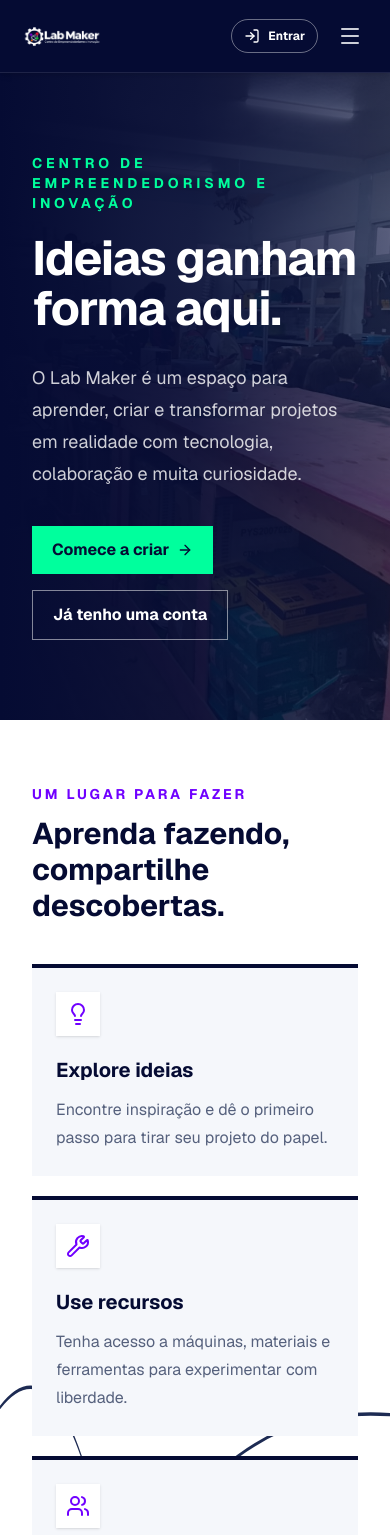
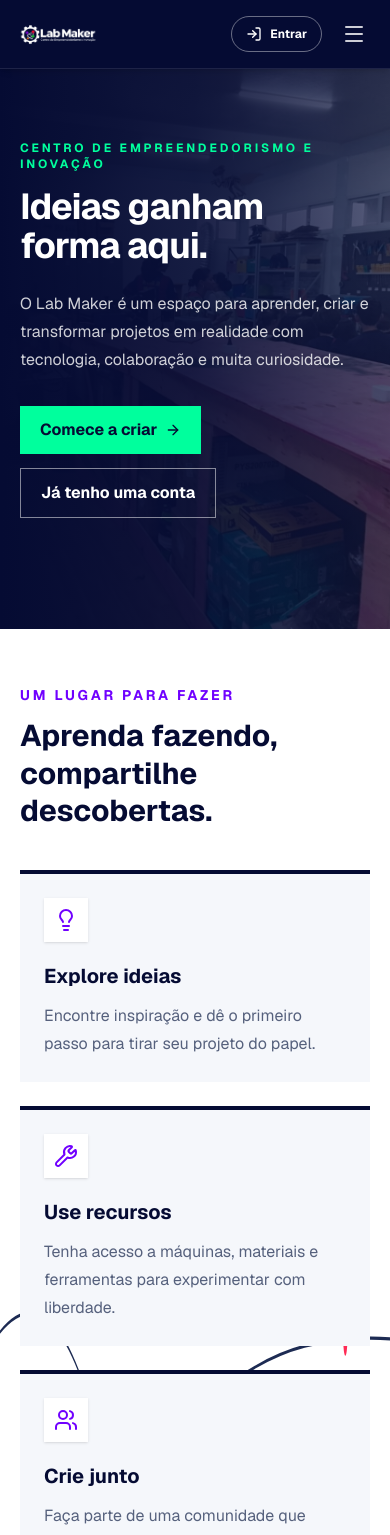
Before and after one commit to MakerIFPCS/frontend, a Next.js app: page / in a window 390 px wide. Shown: the top 1535 px of the page. Built offline with nearby package versions, Linux system fonts and the light colour scheme; no server answers.

Commit message:
style: ajusta espaçamento e alinhamento do layout

```diff
--- a/app/components/header.tsx
+++ b/app/components/header.tsx
@@ -80,10 +80,10 @@ export default function Header({ authenticated, userName, userId }: HeaderProps)
   const profileHref = userRole === 'ADMIN' ? '/admin' : currentUserId ? `/home/${currentUserId}` : '/';
 
   return (
-    <header className="relative z-20 border-b border-white/10 bg-[#050b33] px-5 py-4 text-white shadow-md sm:px-8">
-      <div className="mx-auto flex max-w-7xl items-center justify-between gap-6">
+    <header className="relative z-20 border-b border-white/10 bg-[#050b33] px-4 py-3.5 text-white shadow-md sm:px-8 sm:py-4">
+      <div className="mx-auto flex max-w-7xl items-center justify-between gap-4 sm:gap-6">
         {/* GRUPO ESQUERDA: LOGO + NAVEGAÇÃO FIXOS */}
-        <div className="flex items-center gap-6 xl:gap-8">
+        <div className="flex min-w-0 items-center gap-5 xl:gap-8">
           <Link href="/" className="shrink-0 transition-opacity hover:opacity-95">
             <Image
               src="/lab-maker-logo.png"
@@ -96,30 +96,30 @@ export default function Header({ authenticated, userName, userId }: HeaderProps)
           </Link>
 
           {/* Links de Navegação Desktop */}
-          <nav className="hidden items-center gap-6 text-sm font-semibold lg:flex">
-            <Link href="/" className="transition-colors hover:text-[#00ff9d]">Início</Link>
-            <Link href="/materiais" className="transition-colors hover:text-[#00ff9d]">Materiais</Link>
-            <Link href="/maquinas" className="transition-colors hover:text-[#00ff9d]">Máquinas</Link>
+          <nav className="hidden items-center gap-5 text-sm font-semibold lg:flex xl:gap-6">
+            <Link href="/" className="inline-flex items-center whitespace-nowrap py-1 transition-colors hover:text-[#00ff9d]">Início</Link>
+            <Link href="/materiais" className="inline-flex items-center whitespace-nowrap py-1 transition-colors hover:text-[#00ff9d]">Materiais</Link>
+            <Link href="/maquinas" className="inline-flex items-center whitespace-nowrap py-1 transition-colors hover:text-[#00ff9d]">Máquinas</Link>
             <Link
               href="/capacitacoes"
               aria-current={isCapacitacoes ? 'page' : undefined}
-              className={`transition-colors hover:text-[#00ff9d] ${
+              className={`inline-flex items-center whitespace-nowrap border-b-2 py-1 transition-colors hover:text-[#00ff9d] ${
                 isCapacitacoes
-                  ? 'border-b-2 border-[#7000ff] pb-1 text-[#00ff9d]'
-                  : ''
+                  ? 'border-[#7000ff] text-[#00ff9d]'
+                  : 'border-transparent'
               }`}
             >
               Capacitações
             </Link>
-            <Link href="/pedidos" className="transition-colors hover:text-[#00ff9d]">Pedidos</Link>
-            <Link href="/emprestimos" className="transition-colors hover:text-[#00ff9d]">Empréstimos</Link>
-            <Link href="/normas" className="transition-colors hover:text-[#00ff9d]">Normas</Link>
-            {userRole === 'ADMIN' && <Link href="/admin" className="text-[#00ff9d]">Painel ADM</Link>}
+            <Link href="/pedidos" className="inline-flex items-center whitespace-nowrap py-1 transition-colors hover:text-[#00ff9d]">Pedidos</Link>
+            <Link href="/emprestimos" className="inline-flex items-center whitespace-nowrap py-1 transition-colors hover:text-[#00ff9d]">Empréstimos</Link>
+            <Link href="/normas" className="inline-flex items-center whitespace-nowrap py-1 transition-colors hover:text-[#00ff9d]">Normas</Link>
+            {userRole === 'ADMIN' && <Link href="/admin" className="inline-flex items-center whitespace-nowrap py-1 text-[#00ff9d]">Painel ADM</Link>}
           </nav>
         </div>
 
         {/* GRUPO DIREITA: CORES DO LAB MAKER E AÇÕES DO USUÁRIO */}
-        <div className="flex items-center gap-3 shrink-0">
+        <div className="flex shrink-0 items-center gap-3 sm:gap-4">
           <div className="hidden items-center gap-2 sm:flex" aria-label="Cores do Lab Maker">
             <span className="h-3.5 w-3.5 rounded-full bg-[#ff2a55]" />
             <span className="h-3.5 w-3.5 rounded-full bg-[#7000ff]" />
@@ -128,7 +128,7 @@ export default function Header({ authenticated, userName, userId }: HeaderProps)
           </div>
 
           {isAuth ? (
-            <div className="flex items-center gap-3">
+            <div className="flex items-center gap-2.5 sm:gap-3">
               <NotificationBell
                 authenticated={Boolean(isAuth && storedToken && currentUserId && userRole)}
                 userId={currentUserId}
@@ -137,12 +137,12 @@ export default function Header({ authenticated, userName, userId }: HeaderProps)
               <Link
                 href={profileHref}
                 title="Ir para o meu perfil"
-                className="flex items-center gap-2 rounded-full border border-white/20 bg-white/5 px-3 py-1.5 text-sm font-semibold text-white transition-all hover:border-[#00ff9d] hover:bg-white/10"
+                className="flex min-h-9 items-center gap-2 rounded-full border border-white/20 bg-white/5 px-3 py-1.5 text-sm font-semibold text-white transition-all hover:border-[#00ff9d] hover:bg-white/10"
               >
-                <div className="flex h-6 w-6 items-center justify-center rounded-full bg-[#7000ff] text-white">
+                <div className="flex h-6 w-6 shrink-0 items-center justify-center rounded-full bg-[#7000ff] text-white">
                   <User className="h-3.5 w-3.5" />
                 </div>
-                {displayName && <span>{displayName}</span>}
+                {displayName && <span className="max-w-[140px] truncate">{displayName}</span>}
               </Link>
 
               <button
@@ -150,26 +150,26 @@ export default function Header({ authenticated, userName, userId }: HeaderProps)
                 onClick={handleLogout}
                 title="Sair"
                 aria-label="Sair"
-                className="inline-flex items-center gap-2 rounded-full border border-white/25 px-3 py-2 text-xs font-semibold text-white/75 transition-colors hover:border-red-400 hover:bg-red-500/10 hover:text-red-300"
+                className="inline-flex min-h-9 items-center gap-2 rounded-full border border-white/25 px-3 py-1.5 text-xs font-semibold text-white/75 transition-colors hover:border-red-400 hover:bg-red-500/10 hover:text-red-300"
               >
                 <LogOut className="h-4 w-4" /> Sair
               </button>
             </div>
           ) : (
-            <>
+            <div className="flex items-center gap-2.5">
               <Link
                 href="/login"
-                className="inline-flex items-center gap-2 rounded-full border border-white/40 px-3 py-2 text-xs font-bold transition-colors hover:bg-white/10 sm:px-4 sm:text-sm"
+                className="inline-flex min-h-9 items-center justify-center gap-2 rounded-full border border-white/40 px-3.5 py-2 text-xs font-bold transition-colors hover:bg-white/10 sm:px-4 sm:text-sm"
               >
                 <LogIn className="h-4 w-4" /> Entrar
               </Link>
               <Link
                 href="/Cadastro"
-                className="hidden items-center gap-2 rounded-full bg-[#00ff9d] px-4 py-2 text-sm font-bold text-[#050b33] transition-transform hover:-translate-y-0.5 sm:inline-flex"
+                className="hidden min-h-9 items-center justify-center gap-2 rounded-full bg-[#00ff9d] px-4 py-2 text-sm font-bold text-[#050b33] transition-transform hover:-translate-y-0.5 sm:inline-flex"
               >
                 <UserPlus className="h-4 w-4" /> Criar conta
               </Link>
-            </>
+            </div>
           )}
 
           {/* BOTÃO DO MENU MOBILE */}
--- a/app/layout.tsx
+++ b/app/layout.tsx
@@ -23,7 +23,7 @@ export default function RootLayout({ children }: LayoutProps<"/">) {
       lang="en"
       className={`${geistSans.variable} ${geistMono.variable} h-full antialiased`}
     >
-      <body className="min-h-full flex flex-col">{children}</body>
+      <body className="min-h-screen flex flex-col overflow-x-hidden">{children}</body>
     </html>
   );
 }
--- a/app/page.tsx
+++ b/app/page.tsx
@@ -50,27 +50,27 @@ export default function HomePage() {
           />
           <div className="absolute inset-0 bg-gradient-to-r from-[#050b33] via-[#050b33]/80 to-[#050b33]/25" />
 
-          <div className="relative mx-auto flex min-h-[560px] max-w-6xl items-center px-8 py-20 lg:px-12">
+          <div className="relative mx-auto flex min-h-[520px] max-w-6xl items-center px-5 py-16 sm:min-h-[560px] sm:px-8 sm:py-20 lg:px-12">
             <div className="max-w-2xl">
-              <p className="mb-5 text-sm font-bold uppercase tracking-[0.28em] text-[#00ff9d]">
+              <p className="mb-4 text-xs font-bold uppercase tracking-[0.24em] text-[#00ff9d] sm:mb-5 sm:text-sm sm:tracking-[0.28em]">
                 Centro de empreendedorismo e inovação
               </p>
-              <h1 className="text-5xl font-bold leading-[1.05] tracking-tight md:text-7xl">
+              <h1 className="text-4xl font-bold leading-[1.08] tracking-tight sm:text-5xl md:text-7xl">
                 Ideias ganham forma aqui.
               </h1>
-              <p className="mt-7 max-w-xl text-lg leading-8 text-white/80 md:text-xl">
+              <p className="mt-6 max-w-xl text-base leading-7 text-white/80 sm:mt-7 sm:text-lg sm:leading-8 md:text-xl">
                 O Lab Maker é um espaço para aprender, criar e transformar projetos em realidade com tecnologia, colaboração e muita curiosidade.
               </p>
-              <div className="mt-9 flex flex-wrap gap-4">
+              <div className="mt-8 flex flex-wrap items-center gap-3.5 sm:mt-9 sm:gap-4">
                 <Link
                   href="/Cadastro"
-                  className="inline-flex items-center gap-2 bg-[#00ff9d] px-5 py-3 font-bold text-[#050b33] transition-transform hover:-translate-y-0.5"
+                  className="inline-flex items-center justify-center gap-2 bg-[#00ff9d] px-5 py-3 font-bold text-[#050b33] transition-transform hover:-translate-y-0.5"
                 >
                   Comece a criar <ArrowRight className="h-4 w-4" />
                 </Link>
                 <Link
                   href="/login"
-                  className="inline-flex items-center gap-2 border border-white/50 px-5 py-3 font-bold text-white transition-colors hover:bg-white/10"
+                  className="inline-flex items-center justify-center gap-2 border border-white/50 px-5 py-3 font-bold text-white transition-colors hover:bg-white/10"
                 >
                   Já tenho uma conta
                 </Link>
@@ -79,13 +79,13 @@ export default function HomePage() {
           </div>
         </section>
 
-        <section className="relative z-10 mx-auto max-w-6xl px-8 py-16 lg:px-12">
+        <section className="relative z-10 mx-auto max-w-6xl px-5 py-14 sm:px-8 sm:py-16 lg:px-12">
           <div className="max-w-2xl">
             <p className="text-sm font-bold uppercase tracking-[0.2em] text-[#7000ff]">Um lugar para fazer</p>
-            <h2 className="mt-3 text-3xl font-bold text-[#050b33] md:text-4xl">Aprenda fazendo, compartilhe descobertas.</h2>
+            <h2 className="mt-3 text-3xl font-bold leading-tight text-[#050b33] md:text-4xl">Aprenda fazendo, compartilhe descobertas.</h2>
           </div>
 
-          <div className="mt-10 grid gap-5 md:grid-cols-3">
+          <div className="mt-10 grid items-stretch gap-6 md:grid-cols-3">
             <InfoCard icon={<Lightbulb />} title="Explore ideias" text="Encontre inspiração e dê o primeiro passo para tirar seu projeto do papel." />
             <InfoCard icon={<Wrench />} title="Use recursos" text="Tenha acesso a máquinas, materiais e ferramentas para experimentar com liberdade." />
             <InfoCard icon={<Users />} title="Crie junto" text="Faça parte de uma comunidade que aprende, constrói e cresce em colaboração." />
@@ -98,7 +98,7 @@ export default function HomePage() {
 
 function InfoCard({ icon, title, text }: InfoCardProps) {
   return (
-    <article className="border-t-4 border-[#050b33] bg-[#f5f7fb] p-6">
+    <article className="flex h-full flex-col border-t-4 border-[#050b33] bg-[#f5f7fb] p-6 sm:p-7">
       <div className="flex h-11 w-11 items-center justify-center bg-white text-[#7000ff] shadow-sm">
         {icon}
       </div>
```
Also changed, not shown: app/normas/page.tsx (+5 -5 lines).
